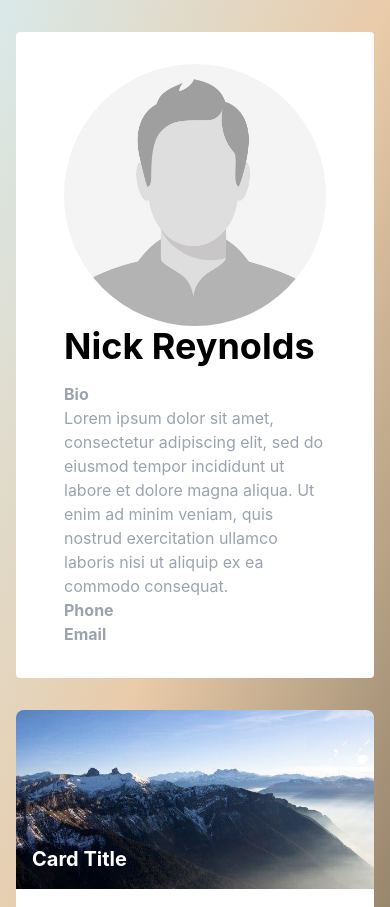
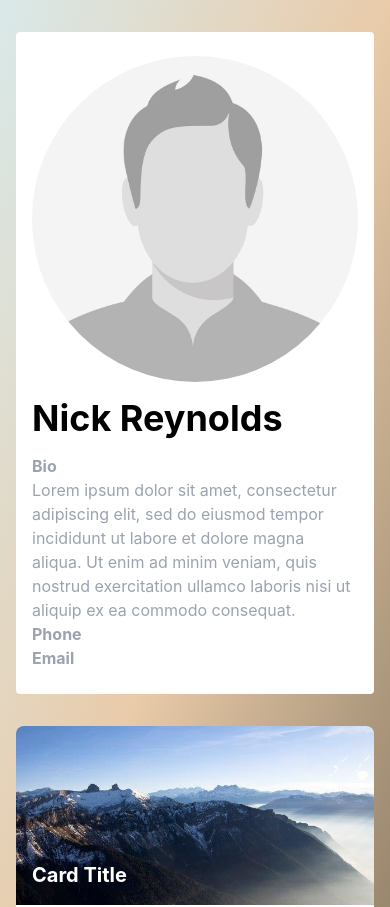
Before and after one commit to fac42/cg-tech-test, a React (Create React App) app: page / in a window 390 px wide. Shown: the top 907 px of the page. Built offline with nearby package versions, Linux system fonts and the light colour scheme.

Commit message:
Adjust mobile styles, adjust font bolding

```diff
--- a/src/components/BioCard.css
+++ b/src/components/BioCard.css
@@ -1,10 +1,10 @@
 /* Card styles */
 .bio-card {
-	@apply px-12 py-8 rounded bg-white;
+	@apply px-4 py-6 lg:px-12 lg:py-8 rounded bg-white;
 }
 /* Card content */
 .bio-content {
-	@apply grid grid-cols-1 lg:grid-cols-12 gap-x-8;
+	@apply grid grid-cols-1 lg:grid-cols-12 gap-x-8 gap-y-4;
 
 	/* Profile image */
 	.bio-image-wrapper {
@@ -36,7 +36,7 @@
 			@apply font-bold text-gray-400;
 		}
 		.contact-info-data {
-			@apply text-purple-400;
+			@apply font-bold text-purple-400;
 		}
 	}
 }
```
